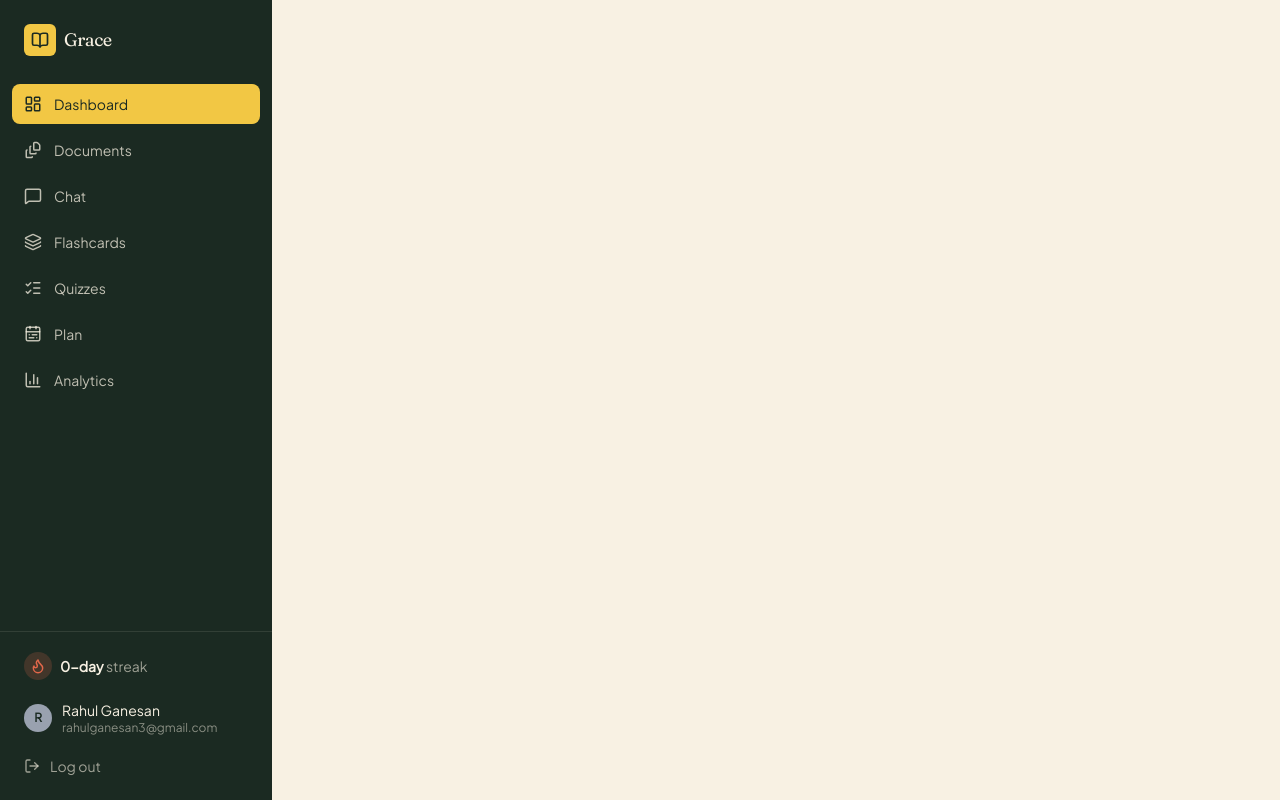
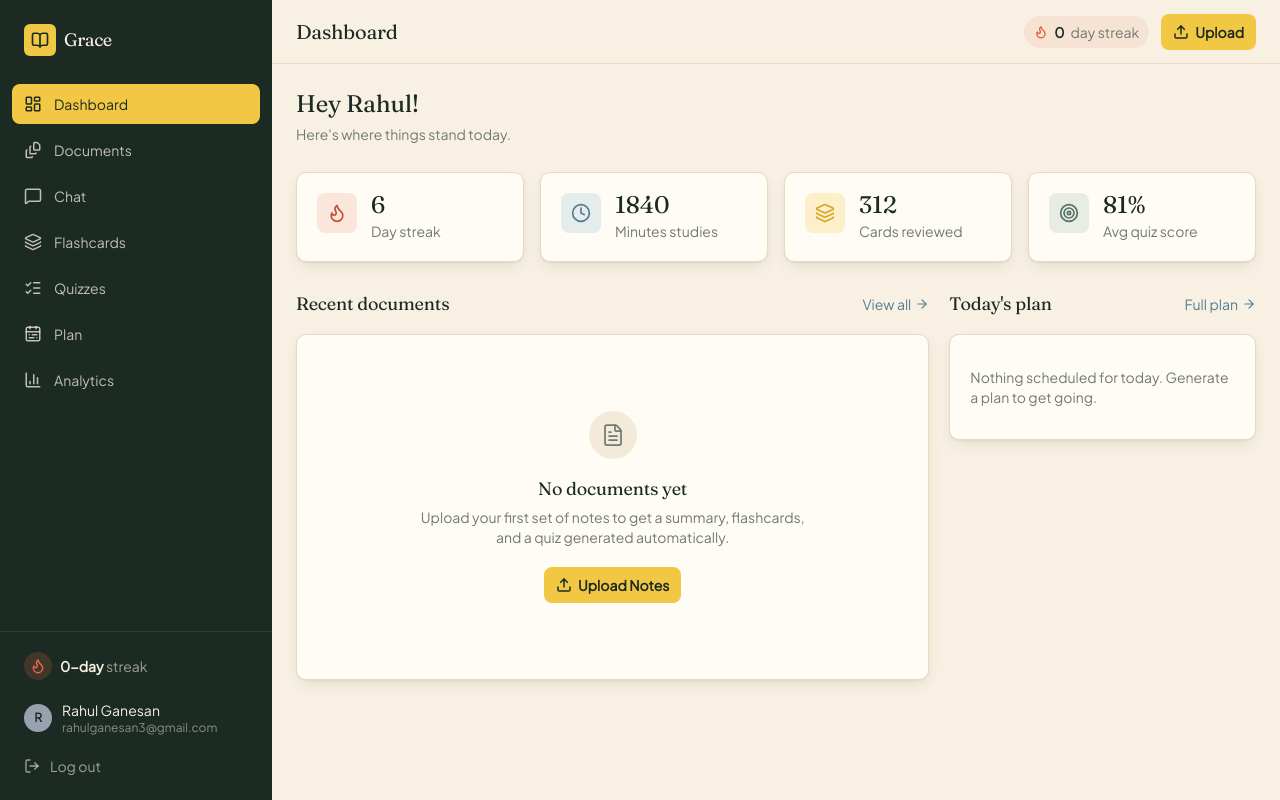
Before and after one commit to rahulg1310/ai-study-buddy, a React (Vite) app in the folder frontend/: page /dashboard in a window 1280 px wide. Built offline with nearby package versions, Linux system fonts and the light colour scheme.

Commit message:
add dashboard ui

```diff
--- /dev/null
+++ b/frontend/src/components/StatsCard.jsx
@@ -0,0 +1,23 @@
+import React from 'react'
+
+const StatsCard = (props) => {
+  const iconTones = {
+    highlight: 'bg-highlighter/25 text-highlighter-dark',
+    coral: 'bg-coral/15 text-coral-dark',
+    blue: 'bg-chalk-blue/20 text-chalk-blue-dark',
+    sage: 'bg-sage/15 text-sage-dark',
+  }
+  return (
+    <div className="flex items-start gap-3.5 paper-card p-5">
+      <div className={`w-10 h-10 rounded-lg flex items-center justify-center shrink-0 ${iconTones[props.tone]}`}>
+        <props.icon className="w-5 h-5" strokeWidth={2} />
+      </div>
+      <div>
+        <p className="text-2xl font-display text-ink leading-none mb-1">{props.value}</p>
+        <p className="text-sm text-pencil-soft">{props.label}</p>
+      </div>
+    </div>
+  )
+}
+
+export default StatsCard
--- a/frontend/src/pages/Dashboard.jsx
+++ b/frontend/src/pages/Dashboard.jsx
@@ -1,10 +1,148 @@
-import React from 'react'
+import React, { useState } from 'react'
 import Sidebar from '../components/Sidebar'
+import { Flame } from 'lucide-react'
+import { Upload } from 'lucide-react'
+import { Navigate, useNavigate } from 'react-router-dom'
+import StatsCard from '../components/StatsCard'
+import { Clock, Layers, Target, FileText, ArrowRight, CheckCircle2, Circle } from 'lucide-react'
+import EmptyState from '../ui/EmptyState'
 
 const Dashboard = () => {
+  const [docs, setDocs] = useState([]);
+  const [tasks, setTasks] = useState([]);
+  const navigate = useNavigate();
   return (
     <div className='min-h-screen flex bg-paper'>
       <Sidebar />
+      <div className='flex-1'>
+        <header className="flex items-center justify-between gap-3 px-4 sm:px-6 h-16 border-b border-paper-line bg-paper/95 backdrop-blur-sm sticky top-0 z-30">
+          <div className="flex items-center gap-3 min-w-0">
+            <h1 className="font-display text-xl text-ink truncate">Dashboard</h1>
+          </div>
+          <div className="flex items-center gap-2 sm:gap-3">
+            <div className="hidden sm:flex items-center gap-1.5 text-sm text-pencil-soft px-2.5 py-1.5 rounded-full bg-coral/10">
+              <Flame className="w-3.5 h-3.5 text-coral" strokeWidth={2.5} />
+              <span className="font-semibold text-ink">0</span> day streak
+            </div>
+            <button
+              onClick={()=>{
+                navigate('/documents');
+              }}
+              className="inline-flex items-center gap-1.5 text-sm font-semibold text-ink bg-highlighter hover:bg-highlighter-dark transition-colors px-3 py-2 rounded-lg"
+            >
+              <Upload className="w-4 h-4" strokeWidth={2.25} />
+              <span className="hidden sm:inline">Upload</span>
+            </button>
+
+          </div>
+        </header>
+        <div className='max-w-6xl mx-auto px-4 sm:px-6 py-6'>
+          <div className='space-y-7'>
+            <div>
+              <h2 className="font-display text-2xl text-ink mb-1">Hey Rahul!</h2>
+              <p className="text-pencil-soft text-sm">Here's where things stand today.</p>
+            </div>
+            <div className="grid grid-cols-2 lg:grid-cols-4 gap-4">
+              <StatsCard icon={Flame} label="Day streak" value={6} label='Day streak' tone="coral" />
+              <StatsCard icon={Clock} label="Minutes studied" value={1840} label='Minutes studies' tone="blue" />
+              <StatsCard icon={Layers} label="Cards reviewed" value={312} label='Cards reviewed' tone="highlight" />
+              <StatsCard icon={Target} label="Avg. quiz score" value={`${81}%`} label='Avg quiz score' tone="sage" />
+            </div>
+            <div className="grid lg:grid-cols-3 gap-5">
+              <div className="lg:col-span-2 space-y-4">
+                <div className="flex items-center justify-between">
+                  <h3 className="font-display text-lg text-ink">Recent documents</h3>
+                  <button onClick={()=>(navigate('/documents'))} className="text-sm font-medium text-chalk-blue-dark hover:underline flex items-center gap-1">
+                    View all <ArrowRight className="w-3.5 h-3.5" />
+                  </button>
+                </div>
+                {docs.length === 0 ? (
+                  <div className='paper-card p-5'>
+                    <EmptyState
+                      icon={FileText}
+                      title="No documents yet"
+                      description="Upload your first set of notes to get a summary, flashcards, and a quiz generated automatically."
+                      action={
+                        <button
+                        onClick={()=>{
+                          navigate('/documents');
+                        }}
+                        className='inline-flex items-center gap-1.5 text-sm font-semibold text-ink bg-highlighter hover:bg-highlighter-dark transition-colors px-3 py-2 rounded-lg'>
+                          <Upload className="w-4 h-4" strokeWidth={2.25} />
+                          <span className="hidden sm:inline">Upload Notes</span>
+                        </button>
+                      }
+                    />
+                  </div>
+                ) : (
+                  <div className="space-y-2.5">
+                    {docs.map((doc) => (
+                      <button
+                      onClick={()=>{
+                        navigate('/documents');
+                      }}
+                      key={doc.id}>
+                        <div className="paper-card p-5 flex items-center gap-3.5 hover:border-pencil/30 transition-colors">
+                          <div className="w-9 h-9 rounded-lg bg-chalk-blue/15 text-chalk-blue-dark flex items-center justify-center shrink-0">
+                            <FileText className="w-4.5 h-4.5" strokeWidth={2} />
+                          </div>
+                          <div className="flex-1 min-w-0">
+                            <p className="text-sm font-medium text-ink truncate">{doc.title}</p>
+                            <p className="text-xs text-pencil-soft">
+                              {formatRelativeTime(doc.uploadedAt)} · {doc.pages} pages
+                            </p>
+                          </div>
+                          {doc.status === 'processing' ? (
+                            <Badge tone="blue">Processing</Badge>
+                          ) : (
+                            <Badge tone="sage">{doc.flashcardCount} cards</Badge>
+                          )}
+                        </div>
+                      </button>
+                    ))}
+                  </div>
+                )}
+              </div>
+              <div className="space-y-4">
+                <div className="flex items-center justify-between">
+                  <h3 className="font-display text-lg text-ink">Today's plan</h3>
+                  <button onClick={()=>{
+                    navigate('/plan');
+                  }} className="text-sm font-medium text-chalk-blue-dark hover:underline flex items-center gap-1">
+                    Full plan <ArrowRight className="w-3.5 h-3.5" />
+                  </button>
+                </div>
+
+                <div className="paper-card p-5 p-4 space-y-1">
+                  {tasks.length === 0 ? (
+                    <p className="text-sm text-pencil-soft py-3">Nothing scheduled for today. Generate a plan to get going.</p>
+                  ) : (
+                    tasks.map((task) => (
+                      <button
+                        key={task.id}
+                        onClick={() => handleToggle(task.id, !task.done)}
+                        className="w-full flex items-start gap-2.5 text-left py-2 px-1.5 rounded-lg hover:bg-paper-line/40 transition-colors"
+                      >
+                        {task.done ? (
+                          <CheckCircle2 className="w-4.5 h-4.5 text-sage-dark shrink-0 mt-0.5" strokeWidth={2} />
+                        ) : (
+                          <Circle className="w-4.5 h-4.5 text-pencil-soft shrink-0 mt-0.5" strokeWidth={2} />
+                        )}
+                        <span>
+                          <span className={`text-sm block ${task.done ? 'text-pencil-soft line-through' : 'text-ink'}`}>
+                            {task.label}
+                          </span>
+                          <span className="text-xs text-pencil-soft">{task.minutes} min</span>
+                        </span>
+                      </button>
+                    ))
+                  )}
+                </div>
+              </div>
+            </div>
+          </div>
+        </div>
+      </div>
     </div>
   )
 }
--- /dev/null
+++ b/frontend/src/ui/Badge.jsx
@@ -0,0 +1,16 @@
+const tones = {
+  neutral: 'bg-paper-line/60 text-pencil',
+  highlight: 'bg-highlighter/30 text-ink',
+  coral: 'bg-coral/15 text-coral-dark',
+  blue: 'bg-chalk-blue/20 text-chalk-blue-dark',
+  sage: 'bg-sage/15 text-sage-dark',
+}
+
+export default function Badge({ children, tone = 'neutral' }) {
+  return (
+    <span
+      className={`inline-flex items-center gap-1 rounded-full px-2.5 py-0.5 text-xs font-semibold ${tones[tone]}`}>
+      {children}
+    </span>
+  )
+}
--- /dev/null
+++ b/frontend/src/ui/EmptyState.jsx
@@ -0,0 +1,14 @@
+export default function EmptyState({ icon: Icon, title, description, action }) {
+  return (
+    <div className="flex flex-col items-center justify-center text-center py-14 px-6">
+      {Icon && (
+        <div className="w-12 h-12 rounded-full bg-paper-line/50 flex items-center justify-center mb-4">
+          <Icon className="w-6 h-6 text-pencil-soft" strokeWidth={1.75} />
+        </div>
+      )}
+      <h3 className="font-display text-lg text-ink mb-1">{title}</h3>
+      {description && <p className="text-sm text-pencil-soft max-w-sm mb-5">{description}</p>}
+      {action}
+    </div>
+  )
+}
```
